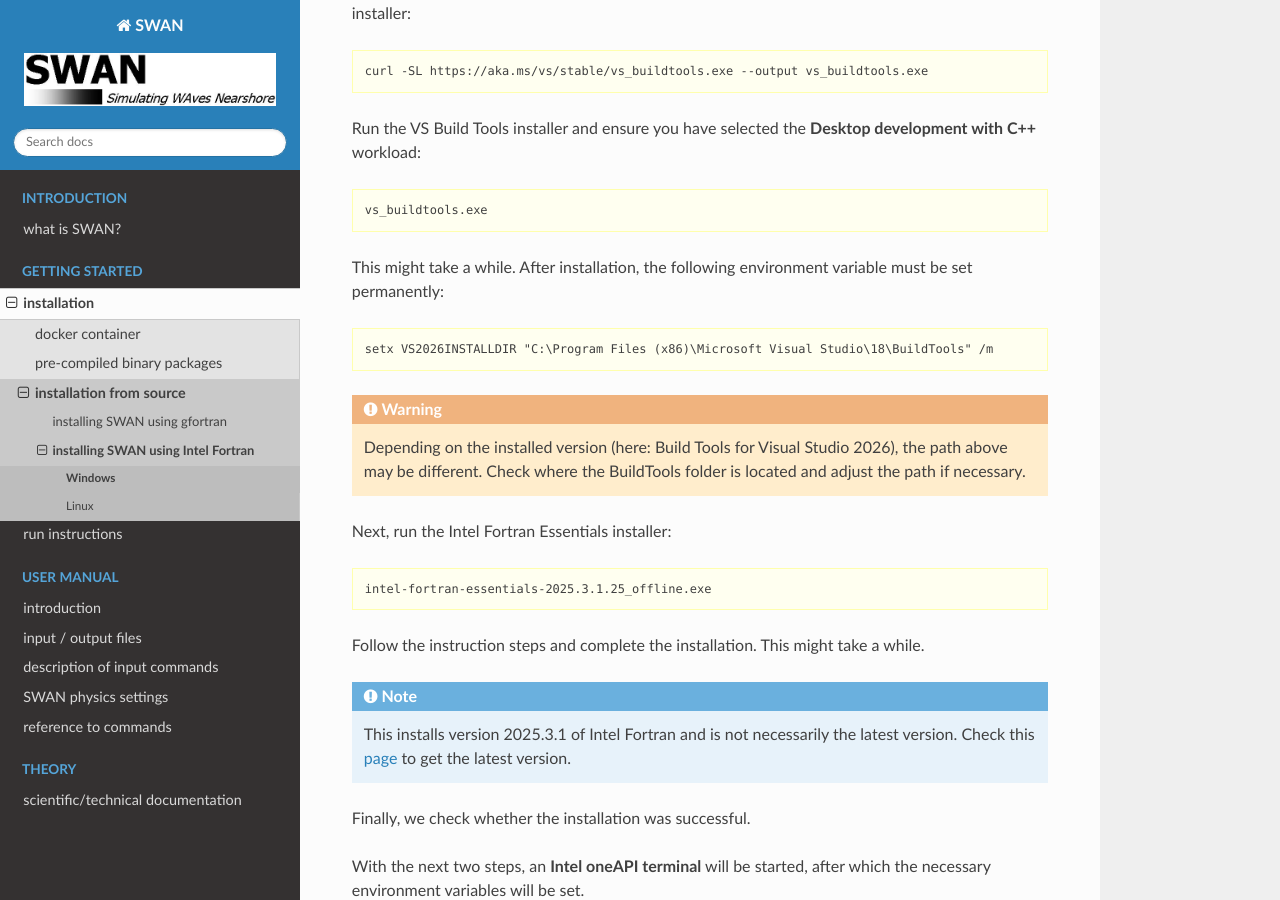
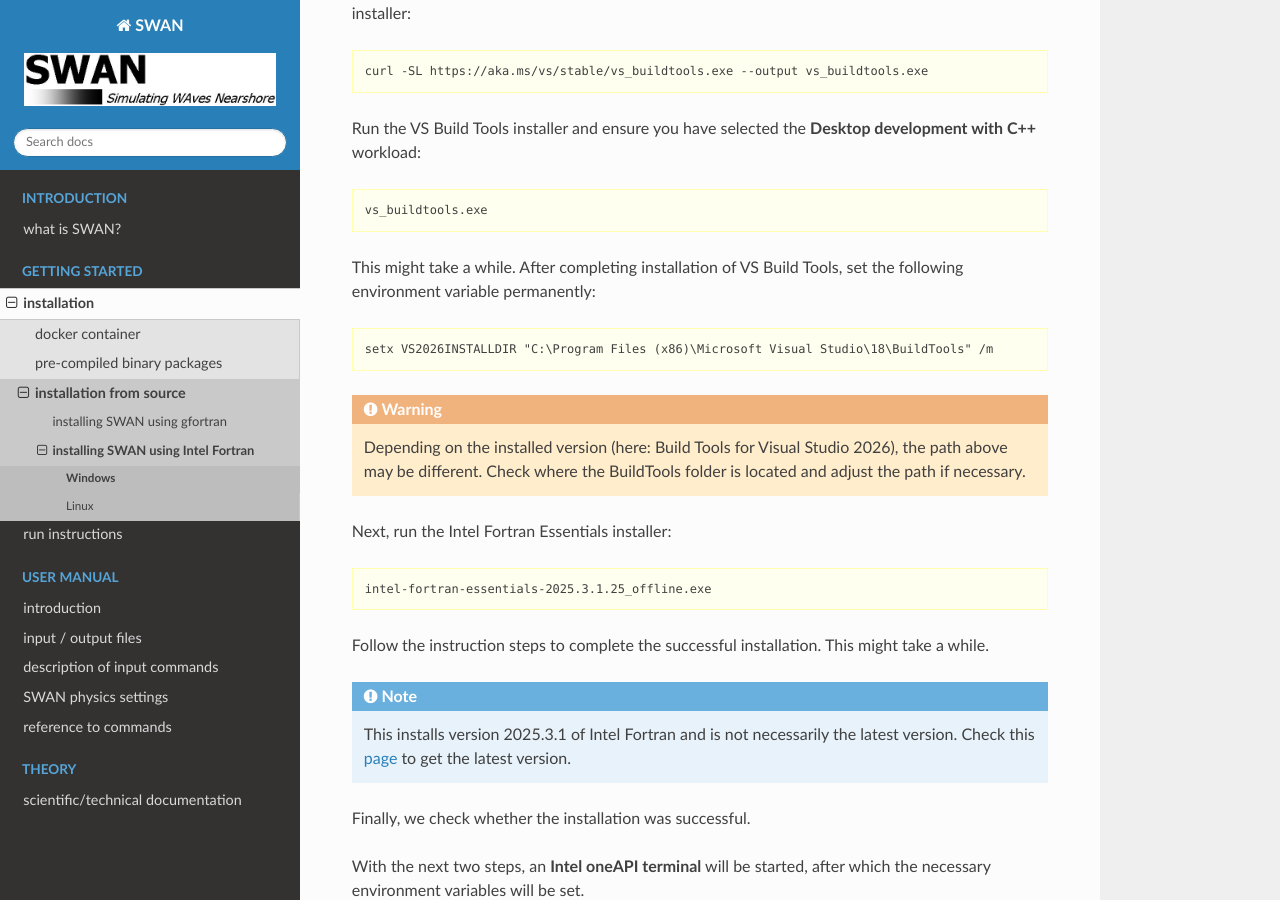
Before and after one commit to delftwaves/swan-docs, a Sphinx documentation site: the page built from docs/getting_started/intel_fortran/windows.rst, in a window 1280 px wide and 900 px high, scrolled down 1178 px. Built offline with Sphinx 7.4.7 and the Read the Docs theme 3.1.0, drawn with Linux system fonts in a browser that asks for light colours.

Commit message:
update documentation

```diff
--- a/docs/getting_started/intel_fortran/windows.rst
+++ b/docs/getting_started/intel_fortran/windows.rst
@@ -56,7 +56,7 @@ Run the VS Build Tools installer and ensure you have selected the **Desktop deve
 
    vs_buildtools.exe
 
-This might take a while. After installation, the following environment variable must be set permanently:
+This might take a while. After completing installation of VS Build Tools, set the following environment variable permanently:
 
 .. code-block:: text
 
@@ -72,7 +72,7 @@ Next, run the Intel Fortran Essentials installer:
 
    intel-fortran-essentials-2025.3.1.25_offline.exe
 
-Follow the instruction steps and complete the installation. This might take a while.
+Follow the instruction steps to complete the successful installation. This might take a while.
 
 .. note::
 
```
